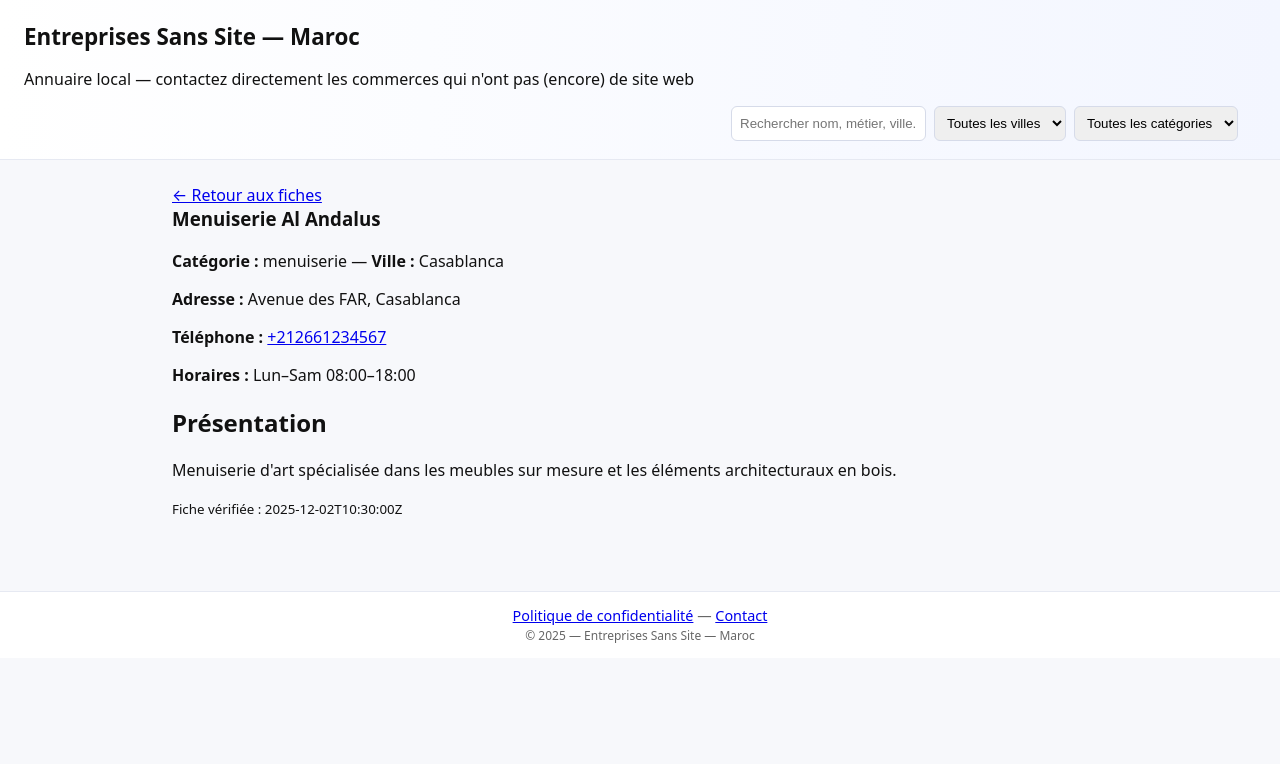
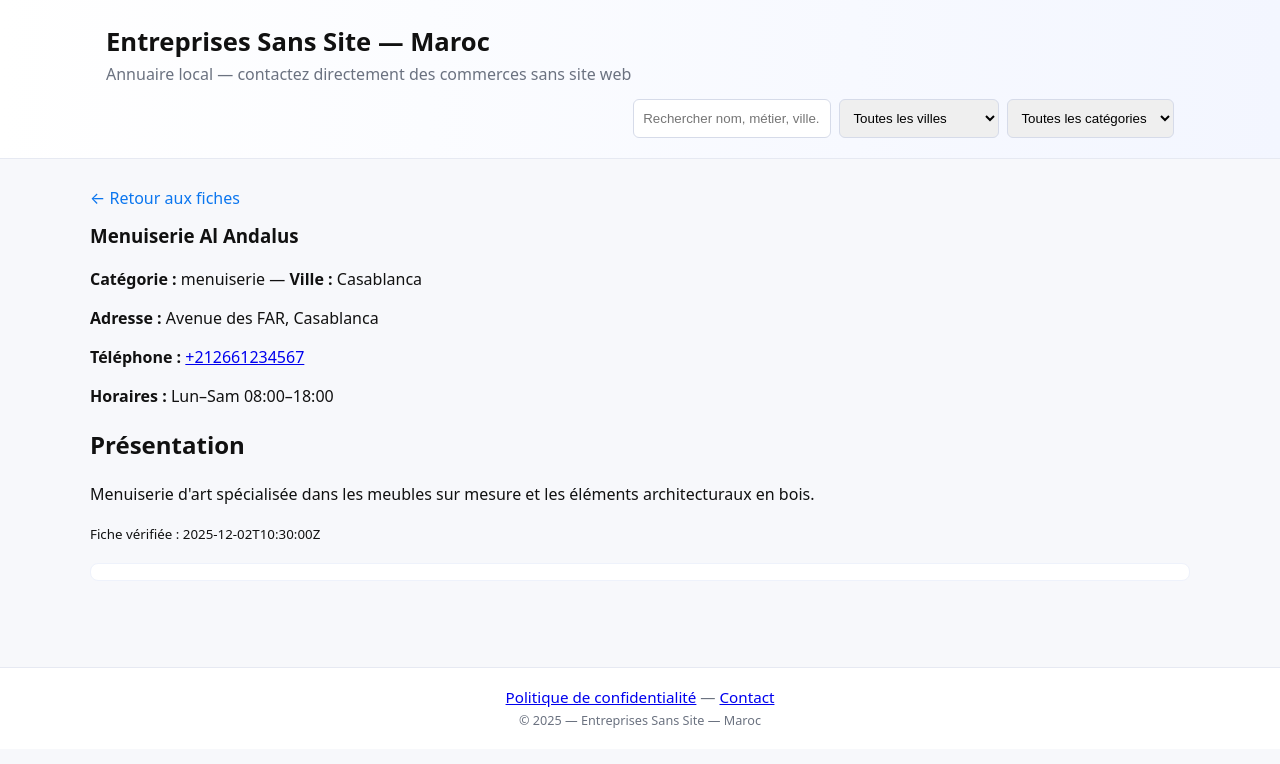
Before and after one commit to jadlm/Entreprises-Sans-Site, a plain HTML site: page index.html in a window 1280 px wide. Both pictures are taken after a click on the link "Menuiserie Al Andalus". Drawn offline with Linux system fonts and the light colour scheme.

Commit message:
new commit

```diff
--- a/index.html
+++ b/index.html
@@ -6,36 +6,37 @@
   <title>Entreprises Sans Site — Maroc</title>
   <meta name="description" content="Annuaire d'entreprises marocaines sans site web — recherche par ville et catégorie." />
 
-  <!-- AdSense (placer ton ID éditeur) -->
-  <script async src="https://pagead2.googlesyndication.com/pagead/js/adsbygoogle.js?client=ca-pub-XXXXXXXXXXXX"
+  <!-- AdSense : remplace data-ad-slot par ton slot -->
+  <script async src="https://pagead2.googlesyndication.com/pagead/js/adsbygoogle.js?client=ca-pub-5598684072787687"
      crossorigin="anonymous"></script>
 
-  <!-- CMP (exemple CookieYes) : remplace par le script que tu choisis -->
+  <!-- CMP : si tu utilises un CMP (ex: CookieYes), colle son script ici -->
   <!-- <script id="cookieyes" src="https://cdn-cookieyes.com/client_data/YOUR_ID/script.js"></script> -->
 
-  <link rel="stylesheet" href="./styles.css" />
+  <link rel="stylesheet" href="styles.css" />
 </head>
 <body>
   <header class="site-header">
+    <div class="wrap">
       <h1>Entreprises Sans Site — Maroc</h1>
-    <p class="tagline">Annuaire local — contactez directement les commerces qui n'ont pas (encore) de site web</p>
+      <p class="tagline">Annuaire local — contactez directement des commerces sans site web</p>
       <div class="controls">
         <input id="search" placeholder="Rechercher nom, métier, ville..." />
         <select id="filter-city"><option value="">Toutes les villes</option></select>
         <select id="filter-category"><option value="">Toutes les catégories</option></select>
       </div>
+    </div>
   </header>
 
   <main id="main">
-    <section id="list-section" class="container">
+    <section id="list-section" class="container wrap">
       <h2>Dernières fiches</h2>
       <ul id="companies-list" class="list"></ul>
 
-      <!-- emplacement pub (sidebar / mobile) -->
       <div class="ad-block">
         <ins class="adsbygoogle"
              style="display:block"
-             data-ad-client="ca-pub-XXXXXXXXXXXX"
+             data-ad-client="ca-pub-5598684072787687"
              data-ad-slot="1234567890"
              data-ad-format="auto"
              data-full-width-responsive="true"></ins>
@@ -43,15 +44,14 @@
       </div>
     </section>
 
-    <section id="company-section" class="container hidden">
-      <a id="back-link" href="#">← Retour aux fiches</a>
+    <section id="company-section" class="container wrap hidden">
+      <a id="back-link" href="#" class="back">← Retour aux fiches</a>
       <article id="company-detail"></article>
 
-      <!-- pub intégrée dans la fiche -->
       <div class="ad-block">
         <ins class="adsbygoogle"
              style="display:block"
-             data-ad-client="ca-pub-XXXXXXXXXXXX"
+             data-ad-client="ca-pub-5598684072787687"
              data-ad-slot="9876543210"
              data-ad-format="auto"
              data-full-width-responsive="true"></ins>
@@ -61,12 +61,14 @@
   </main>
 
   <footer class="site-footer">
+    <div class="wrap">
       <nav>
-      <a href="./privacy.html">Politique de confidentialité</a> — <a href="#">Contact</a>
+        <a href="privacy.html">Politique de confidentialité</a> — <a href="#">Contact</a>
       </nav>
       <small>© <span id="year"></span> — Entreprises Sans Site — Maroc</small>
+    </div>
   </footer>
 
-  <script src="./script.js"></script>
+  <script src="script.js"></script>
 </body>
 </html>
--- a/script.js
+++ b/script.js
@@ -15,11 +15,16 @@ const EL = {
   let companies = [];
 
   async function loadData(){
-    const res = await fetch('./companies.json');
-    companies = await res.json();
-    initFilters();
-    renderList(companies);
-    handleHashChange();
+    try {
+      const res = await fetch('./companies.json');
+      companies = await res.json();
+      initFilters();
+      renderList(companies);
+      handleHashChange();
+    } catch (err) {
+      console.error(err);
+      EL.list.innerHTML = '<li>Erreur de chargement des données</li>';
+    }
   }
 
   function initFilters(){
@@ -58,7 +63,7 @@ const EL = {
     return `<li>
       <a href="#company=${encodeURIComponent(c.slug)}">${escapeHtml(c.name)}</a>
       <div class="muted">${escapeHtml(c.city)} — ${escapeHtml(c.category)}</div>
-      <p>${escapeHtml(shorten(c.description,200))}</p>
+      <p>${escapeHtml(shorten(c.description,220))}</p>
     </li>`;
   }
 
@@ -97,7 +102,4 @@ const EL = {
   function shorten(s,n){ return s.length>n? s.slice(0,n-1)+'…': s; }
   function capitalize(s){ return s.charAt(0).toUpperCase()+s.slice(1); }
 
-  loadData().catch(err => {
-    EL.list.innerHTML = '<li>Erreur de chargement des données</li>';
-    console.error(err);
-  });
+  loadData();
--- a/styles.css
+++ b/styles.css
@@ -1,19 +1,22 @@
-:root{--bg:#f7f8fb;--card:#fff;--muted:#666;--accent:#0b76ef}
+:root{--bg:#f7f8fb;--card:#fff;--muted:#6b7280;--accent:#0b76ef}
 *{box-sizing:border-box}
-body{font-family:system-ui,-apple-system,Segoe UI,Roboto,"Helvetica Neue",Arial;margin:0;background:var(--bg);color:#111}
-.site-header{padding:18px;text-align:center;background:linear-gradient(90deg,#fff,#f3f6ff);border-bottom:1px solid #e6e9f2}
-.site-header h1{margin:.2rem 0;font-size:1.4rem}
-.controls{display:flex;gap:.5rem;justify-content:center;margin-top:.8rem;flex-wrap:wrap}
-.controls input, .controls select{padding:.5rem;border:1px solid #d6dbe9;border-radius:6px}
-.container{max-width:960px;margin:24px auto;padding:0 12px}
-.list{list-style:none;padding:0;margin:0;display:grid;gap:10px}
-.list li{background:var(--card);padding:12px;border-radius:8px;border:1px solid #eef2fb}
-.list li a{color:var(--accent);font-weight:600;text-decoration:none}
-.ad-block{margin:16px 0;padding:8px;text-align:center}
+body{font-family:system-ui,-apple-system,Segoe UI,Roboto,"Helvetica Neue",Arial;margin:0;background:var(--bg);color:#111;line-height:1.45}
+.wrap{max-width:1100px;margin:0 auto;padding:0 16px}
+.site-header{padding:20px 0;background:linear-gradient(90deg,#fff,#f3f6ff);border-bottom:1px solid #e6e9f2}
+.site-header h1{margin:.2rem 0;font-size:1.6rem}
+.tagline{margin:.2rem 0;color:var(--muted)}
+.controls{display:flex;gap:.5rem;justify-content:flex-start;margin-top:.8rem;flex-wrap:wrap}
+.controls input, .controls select{padding:.6rem;border:1px solid #d6dbe9;border-radius:6px;min-width:160px}
+.container{padding:28px 0}
+.list{list-style:none;padding:0;margin:0;display:grid;gap:12px}
+.list li{background:var(--card);padding:14px;border-radius:8px;border:1px solid #eef2fb;box-shadow:0 1px 2px rgba(16,24,40,0.03)}
+.list li a{color:var(--accent);font-weight:700;text-decoration:none;font-size:1.03rem}
+.list li .muted{color:var(--muted);font-size:.9rem;margin-top:6px}
+.ad-block{margin:18px 0;padding:8px;text-align:center;background:#fff;border-radius:8px;border:1px solid #eef2fb}
+#company-detail h1{margin-top:0}
 .hidden{display:none}
-#company-detail h1{margin-top:0}
-.site-footer{padding:14px;text-align:center;font-size:.9rem;color:var(--muted);border-top:1px solid #e6e9f2;background:#fff;margin-top:40px}
+.back{display:inline-block;margin-bottom:12px;color:var(--accent);text-decoration:none}
+.site-footer{padding:18px 0;text-align:center;font-size:.95rem;color:var(--muted);border-top:1px solid #e6e9f2;background:#fff;margin-top:40px}
 @media(min-width:900px){
-  .controls{justify-content:flex-end;padding-right:24px}
-  .site-header{text-align:left;padding-left:24px}
+  .controls{justify-content:flex-end;padding-right:0}
 }
```
Also changed, not shown: privacy.html (+14 -6 lines), ads.txt. Lines whose indentation alone changed are shown as unchanged.
